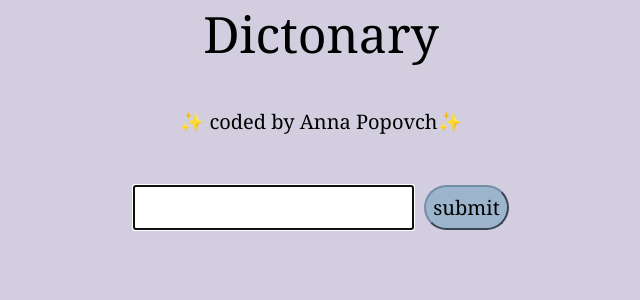
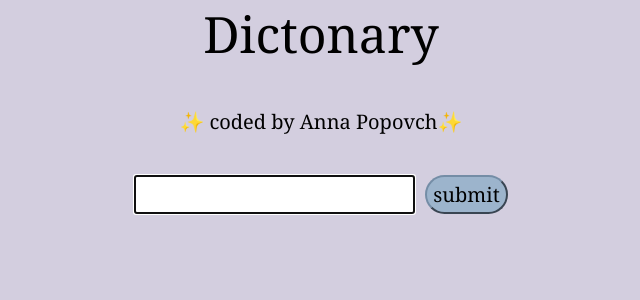
Before and after one commit to annap345/dictonar-project, a React (Create React App) app: page / in a window 1280 px wide. Shown: the top 300 px of the page, without its empty margins (319-959 px from the left). Built offline with nearby package versions, Linux system fonts and the light colour scheme.

Commit message:
changed button padding

```diff
--- a/src/Dictonary.css
+++ b/src/Dictonary.css
@@ -2,7 +2,6 @@ form {
     display: flex;
     justify-content: center;
     margin: 40px;
-    padding: 10px 50px;
 }
 
 .searching {
@@ -14,7 +13,7 @@ form {
   margin-left: 10px;
     background-color: #9CB4CC;
     font-family:Cambria, Cochin, Georgia, Times, 'Times New Roman', serif;
-    padding: 7px;
+
     border-radius: 40px;
     font-size: 20px;
     border-color: #748DA6;
```
